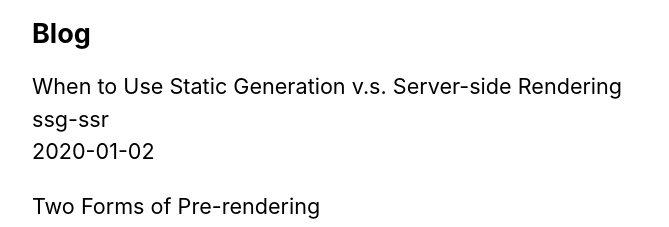
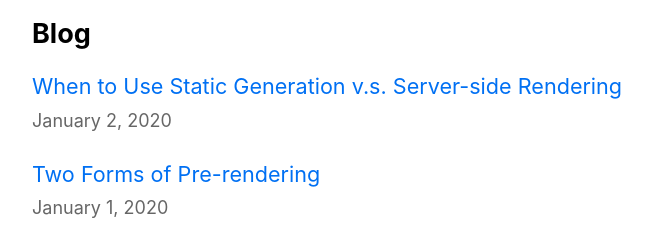
Before and after one commit to alexbraatz/home_base, a Next.js app: page / in a window 1280 px wide. Shown: the part 678-905 px from the top of the page, without its empty margins (40-709 px from the left). Built offline with nearby package versions, Linux system fonts and the light colour scheme.

Commit message:
dynamic routes linked on homepage

```diff
--- a/pages/index.js
+++ b/pages/index.js
@@ -2,6 +2,7 @@
 import Link from 'next/link'
 import Layout, { siteTitle } from '../components/layout'
 import ustilStyles from '../styles/utils.module.css'
+import Date from '../components/date'
 
 import { getSortedPostsData } from '../lib/posts'
 
@@ -36,11 +37,14 @@
         <ul className={ustilStyles.list}>
           {allPostsData.map(({id, date, title}) => (
             <li className={ustilStyles.listItem} key={id}>
-              {title}
+              <Link href={`/posts/${id}`}>
+                <a>{title}</a>
+                </Link>
               <br />
-              {id}
+              <small className={ustilStyles.lightText}>
+                <Date dateString={date} />
+              </small>
               <br />
-              {date}
             </li>
           ))}
         </ul>
```
